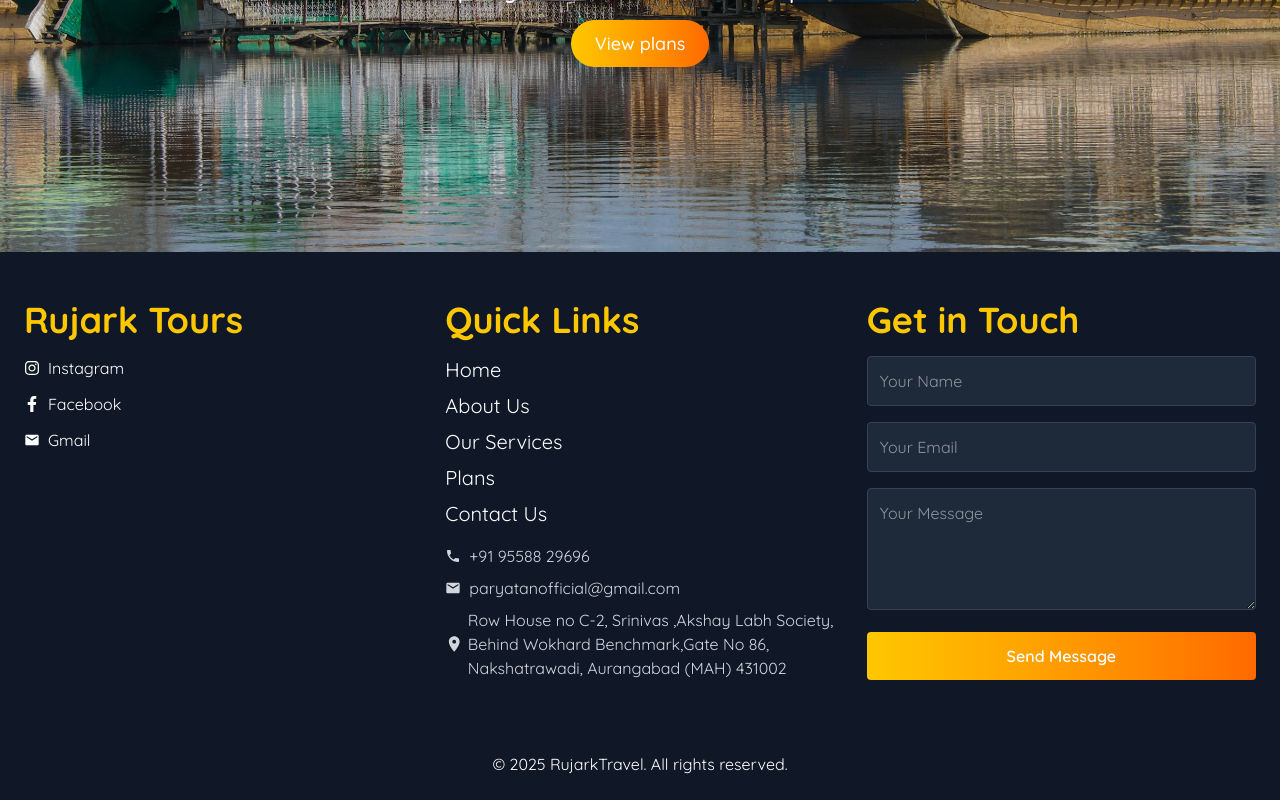
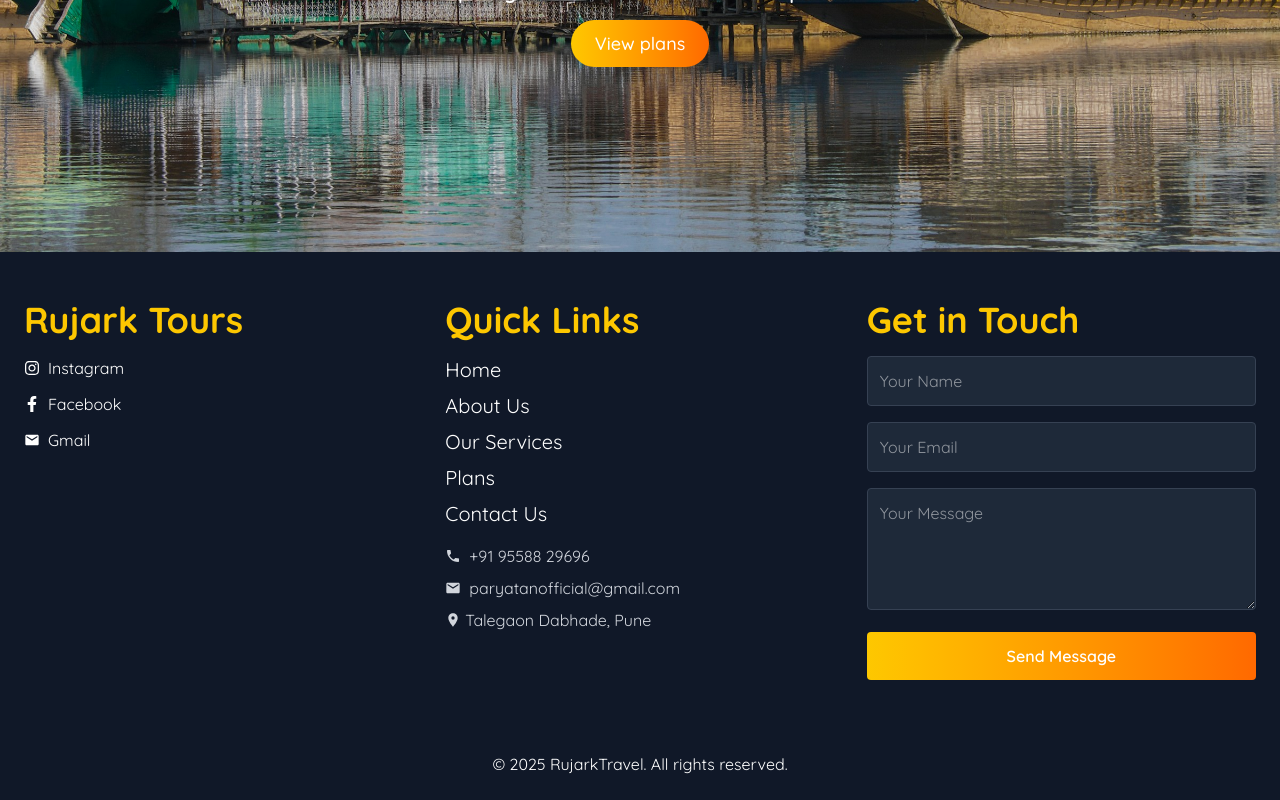
Before and after one commit to SUYASH2004/rujark-travels, a Next.js app: page / in a window 1280 px wide. Shown: the part 548-1348 px from the top of the page. Built offline with nearby package versions, Linux system fonts and the light colour scheme.

Commit message:
Location Changed

```diff
--- a/src/pages/index.js
+++ b/src/pages/index.js
@@ -81,7 +81,7 @@ export default function Home() {
             <div className="mt-4 space-y-2 text-gray-300">
               <p className="flex items-center space-x-2"><MdPhone /> <span>+91 95588 29696</span></p>
               <p className="flex items-center space-x-2"><MdEmail /> <span>paryatanofficial@gmail.com</span></p>
-              <p className="flex items-center space-x-1"><MdLocationOn size={50} /> <span>Row House no C-2, Srinivas ,Akshay Labh Society, Behind Wokhard Benchmark,Gate No 86, Nakshatrawadi, Aurangabad (MAH) 431002</span></p>
+              <p className="flex items-center space-x-1"><MdLocationOn /> <span>Talegaon Dabhade, Pune</span></p>
             </div>
           </div>
 
```
